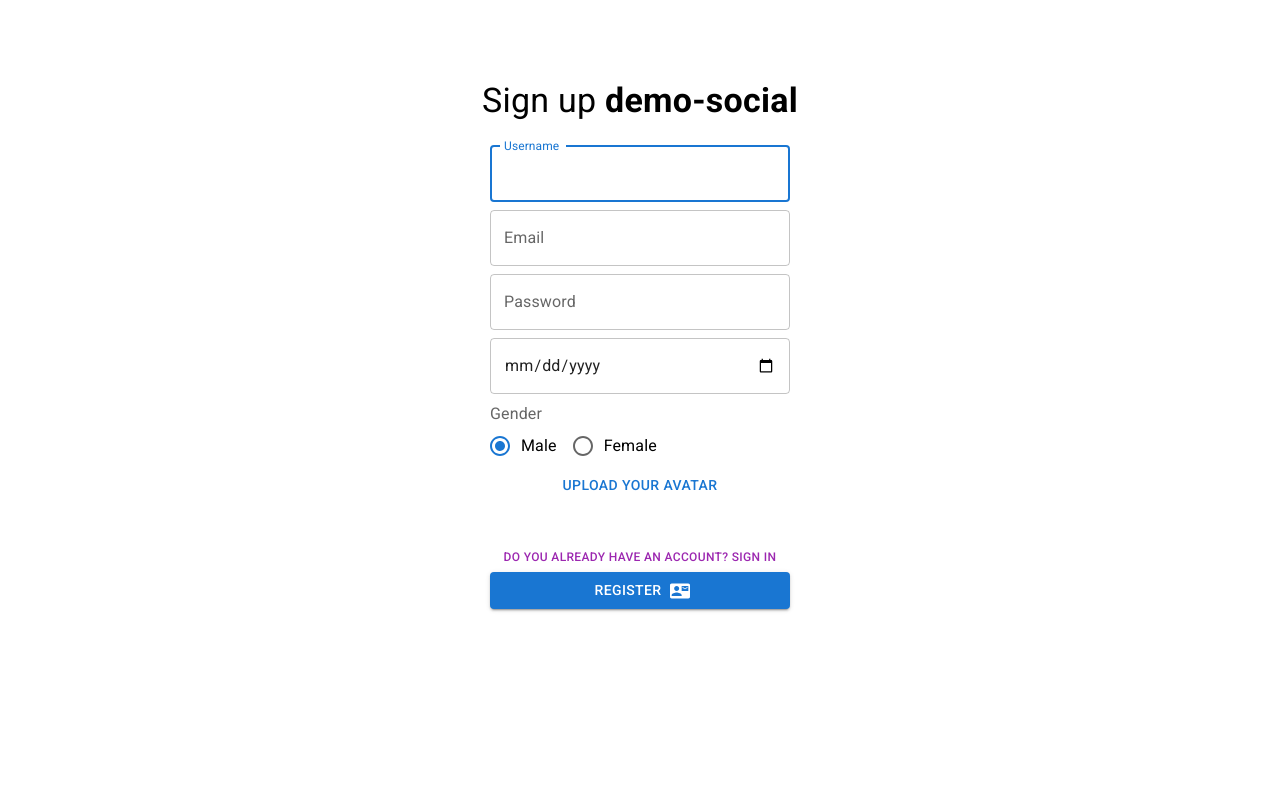
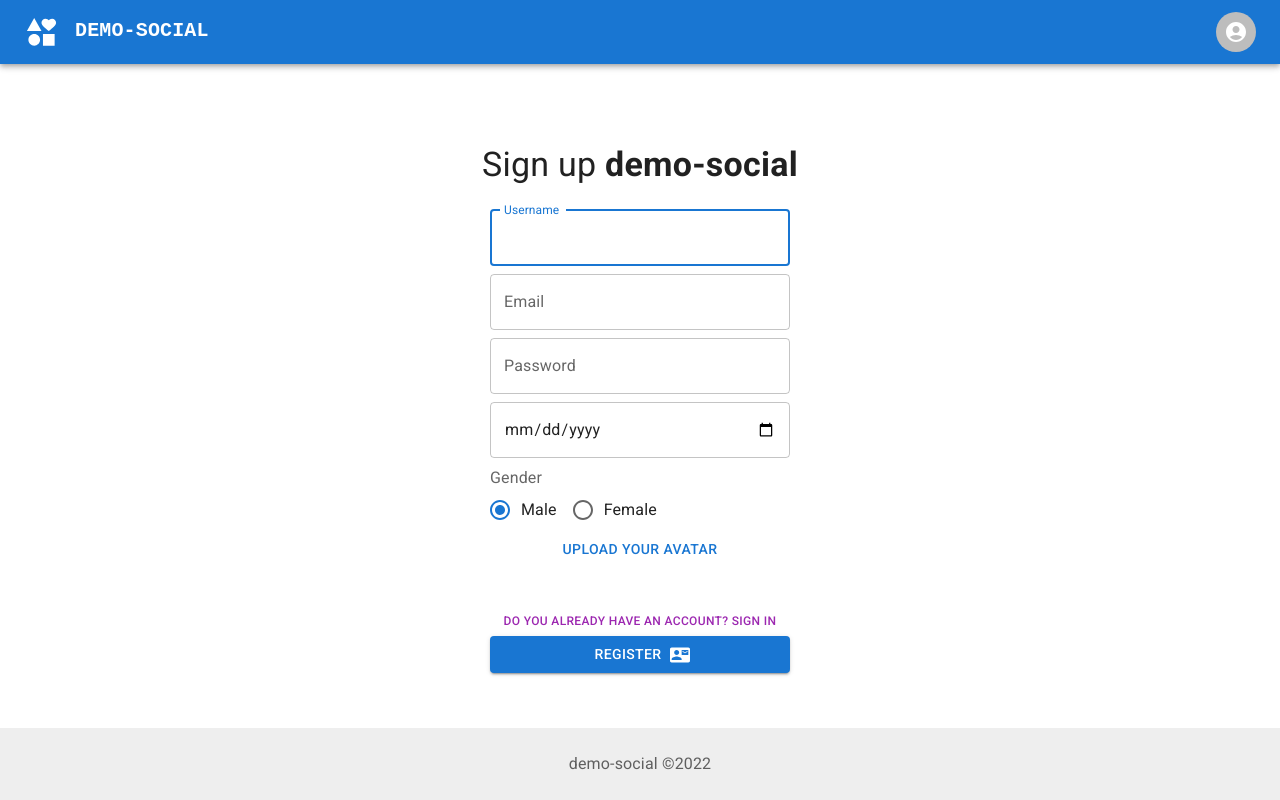
Before and after one commit to AlekseyG1995/demo-social, a React (Create React App) app in the folder client/: page / in a window 1280 px wide. Built offline with nearby package versions, Linux system fonts and the light colour scheme.

Commit message:
Added AppBar and Footer. Nested routes

```diff
--- /dev/null
+++ b/client/src/components/AppBarMenu.jsx
@@ -0,0 +1,101 @@
+import * as React from 'react';
+import AppBar from '@mui/material/AppBar';
+import Box from '@mui/material/Box';
+import Toolbar from '@mui/material/Toolbar';
+import IconButton from '@mui/material/IconButton';
+import Typography from '@mui/material/Typography';
+import Menu from '@mui/material/Menu';
+import MenuIcon from '@mui/icons-material/Menu';
+import Container from '@mui/material/Container';
+import Avatar from '@mui/material/Avatar';
+import Button from '@mui/material/Button';
+import Tooltip from '@mui/material/Tooltip';
+import MenuItem from '@mui/material/MenuItem';
+import AdbIcon from '@mui/icons-material/Adb';
+
+import { } from '@mui/material'
+import InterestsIcon from '@mui/icons-material/Interests';
+import AccountCircleIcon from '@mui/icons-material/AccountCircle';
+
+
+const pages = ['Products', 'Pricing', 'Blog'];
+const settings = ['Account', 'Logout'];
+
+const AppBarMenu = () => {
+  const [anchorElNav, setAnchorElNav] = React.useState(null);
+  const [anchorElUser, setAnchorElUser] = React.useState(null);
+
+
+  const handleOpenUserMenu = (event) => {
+    setAnchorElUser(event.currentTarget);
+  };
+
+  const handleCloseUserMenu = () => {
+    setAnchorElUser(null);
+  };
+
+  return (
+    <AppBar position="static">
+      <Container maxWidth="xl">
+        <Toolbar disableGutters>
+          <Box sx={{ display: 'flex', flexGrow: 1 }}>
+            <InterestsIcon fontSize='large' />
+            <Typography
+              variant="h6"
+              noWrap
+              // component="Link"
+              // href="/"
+              sx={{
+                ml: 2,
+                display: 'flex',
+                fontFamily: 'monospace',
+                fontWeight: 700,
+                letterSpacing: '.rem',
+                color: 'inherit',
+                textDecoration: 'none',
+              }}
+            >
+              DEMO-SOCIAL
+            </Typography>
+          </Box>
+
+          <Box>
+            <Tooltip title="Profile">
+              <IconButton onClick={handleOpenUserMenu} sx={{ p: 0 }}>
+                <Avatar alt="Avatar" >
+                  <AccountCircleIcon/>
+                </Avatar>
+                {/* if Auth */}
+                {/* <Avatar alt="Avatar" src="/static/images/avatar/2.jpg" /> */}
+
+              </IconButton>
+            </Tooltip>
+            <Menu
+              sx={{ mt: '45px' }}
+              id="menu-appbar"
+              anchorEl={anchorElUser}
+              anchorOrigin={{
+                vertical: 'top',
+                horizontal: 'right',
+              }}
+              keepMounted
+              transformOrigin={{
+                vertical: 'top',
+                horizontal: 'right',
+              }}
+              open={Boolean(anchorElUser)}
+              onClose={handleCloseUserMenu}
+            >
+              {settings.map((setting) => (
+                <MenuItem key={setting} onClick={handleCloseUserMenu}>
+                  <Typography textAlign="center">{setting}</Typography>
+                </MenuItem>
+              ))}
+            </Menu>
+          </Box>
+        </Toolbar>
+      </Container>
+    </AppBar>
+  );
+};
+export default AppBarMenu;
--- a/client/src/components/AuthorizationForm.jsx
+++ b/client/src/components/AuthorizationForm.jsx
@@ -11,13 +11,31 @@ import {
   FormLabel,
   RadioGroup,
   Radio,
+  Alert,
+  Snackbar,
   Divider
 } from "@mui/material";
 import { Link } from 'react-router-dom';
 
 export const AuthorizationForm = ({ toggleSignMode }) => {
 
+  const [isOpenSnack, setIsOpenSnack] = useState(false)
+  const handleClose = (event, reason) => {
+    if (reason === 'clickaway') {
+      return;
+    }
+    setIsOpenSnack(false)
+  }
 
+  const [authData, setAuthData] = useState({
+    username: '',
+    password: ''
+  })
+
+
+  useEffect(() => { // DEBUG
+    console.log('authData, ', authData);
+  }, [authData])
 
   return (
     <>
@@ -34,11 +52,24 @@ export const AuthorizationForm = ({ toggleSignMode }) => {
             mx: 'auto'
 
           }}>
-          <TextField sx={{ mb: 1 }} id="username" autoFocus label="Username" />
-          <TextField sx={{ mb: 1 }} id="password" type='password' label="Password" />
+          <TextField
+            value={authData.username}
+            onChange={e => { setAuthData({ ...authData, username: e.target.value }) }}
+            sx={{ mb: 1 }}
+            autoFocus
+            label="Username"
+          />
+          <TextField
+            value={authData.password}
+            onChange={e => { setAuthData({ ...authData, password: e.target.value }) }}
+            sx={{ mb: 1 }}
+            type='password'
+            label="Password"
+          />
           <Button
             component="label"
             color="warning"
+            onClick={() => setIsOpenSnack(true)}
           >
             Forgot your password?
 
@@ -54,7 +85,11 @@ export const AuthorizationForm = ({ toggleSignMode }) => {
           </Button>
         </Box>
       </Container>
-
+      <Snackbar open={isOpenSnack} autoHideDuration={6000} onClose={handleClose}>
+        <Alert onClose={handleClose} severity="info" sx={{ width: '100%' }}>
+         Ooops, it's not implemented yet)
+        </Alert>
+      </Snackbar>
     </>
   );
 };
--- /dev/null
+++ b/client/src/components/Footer.jsx
@@ -0,0 +1,40 @@
+import React from 'react';
+import {
+  Box,
+  Typography,
+  Container,
+  Link,
+  CssBaseline
+} from '@mui/material'
+
+function Copyright() {
+  return (
+    <Typography textAlign='center' variant="body1" color="text.secondary">
+      demo-social ©
+      {new Date().getFullYear()}
+    </Typography>
+  );
+}
+
+const Footer = () => {
+  return (
+    <Box
+        component="footer"
+        sx={{
+          py: 3,
+          px: 2,
+          mt: 'auto',
+          backgroundColor: (theme) =>
+            theme.palette.mode === 'light'
+              ? theme.palette.grey[200]
+              : theme.palette.grey[800],
+        }}
+      >
+        <Container maxWidth="sm">
+          <Copyright />
+        </Container>
+      </Box>
+  );
+};
+
+export default Footer;
--- a/client/src/components/RegistrationForm.jsx
+++ b/client/src/components/RegistrationForm.jsx
@@ -1,4 +1,4 @@
-import React from 'react';
+import React, { useEffect, useState } from 'react';
 import PropTypes from 'prop-types';
 import {
   Typography,
@@ -17,7 +17,21 @@ import ContactMailIcon from '@mui/icons-material/ContactMail';
 // import BadgeIcon from '@mui/icons-material/Badge';
 
 export const RegistrationForm = ({ toggleSignMode }) => {
-  const [currentGender, setCurrentGender] = React.useState('male');
+
+
+
+  const [regData, setRegData] = useState({
+    username: '',
+    email: '',
+    password: '',
+    birthday: '',
+    gender: 'male',
+    file: ''
+  })
+
+  useEffect(() => { // DEBUG
+    console.log('regData, ', regData);
+  }, [regData])
 
   return (
     <>
@@ -34,11 +48,40 @@ export const RegistrationForm = ({ toggleSignMode }) => {
             mx: 'auto'
 
           }}>
-          <FormControl>
-            <TextField sx={{ mb: 1 }} id="username" autoFocus label="Username" />
-            <TextField sx={{ mb: 1 }} id="email" type='email' label="Email" />
-            <TextField sx={{ mb: 1 }} id="password" type='password' label="Password" />
-            <TextField sx={{ mb: 1 }} id="birthday" defaultValue='' type='date' label="" />
+
+          <TextField
+            value={regData.username}
+            onChange={e => { setRegData({ ...regData, username: e.target.value }) }}
+            sx={{ mb: 1 }}
+            id="username"
+            autoFocus
+            label="Username"
+          />
+          <TextField
+            value={regData.email}
+            onChange={e => { setRegData({ ...regData, email: e.target.value }) }}
+            sx={{ mb: 1 }}
+            id="email"
+            type='email'
+            label="Email"
+          />
+          <TextField
+            value={regData.password}
+            onChange={e => { setRegData({ ...regData, password: e.target.value }) }}
+            sx={{ mb: 1 }}
+            id="password"
+            type='password'
+            label="Password"
+          />
+          <TextField
+            value={regData.birthday}
+            onChange={e => { setRegData({ ...regData, birthday: e.target.value }) }}
+            sx={{ mb: 1 }}
+            id="birthday"
+            type='date'
+            // placeholder='1'
+            label="" // BUG
+          />
           <FormControl>
             <FormLabel id="gender-radio-buttons">Gender</FormLabel>
             <RadioGroup
@@ -46,15 +89,15 @@ export const RegistrationForm = ({ toggleSignMode }) => {
               defaultValue="male"
               aria-labelledby="gender-radio-buttons"
               name="gender-radio-buttons"
-                value={currentGender}
-                onChange={setCurrentGender}
+              value={regData.gender}
+              onChange={e => { setRegData({ ...regData, gender: e.target.value }) }}
             >
               <FormControlLabel value="male" control={<Radio />} label="Male" />
               <FormControlLabel value="female" control={<Radio />} label="Female" />
             </RadioGroup>
           </FormControl>
 
-          </FormControl>
+
           <Button
             // variant="contained"
             component="label"
@@ -62,6 +105,8 @@ export const RegistrationForm = ({ toggleSignMode }) => {
             Upload your avatar
             <input
               type="file"
+              value={regData.file}
+              onChange={e => { setRegData({ ...regData, file: e.target.value }) }}
               color='primary'
               hidden
             />
@@ -78,6 +123,7 @@ export const RegistrationForm = ({ toggleSignMode }) => {
         </Box>
       </Container>
 
+
     </>
   )
 }
--- a/client/src/index.js
+++ b/client/src/index.js
@@ -7,6 +7,7 @@ import {
 } from "react-router-dom";
 import './index.css';
 import AccountPage from './pages/Account';
+import App from './pages/App';
 import ErrorPage from './pages/Error';
 import IndexPage from './pages/Index';
 import PeoplePage from './pages/People';
@@ -17,10 +18,12 @@ root.render(
   <React.StrictMode>
     <BrowserRouter>
       <Routes>
-        <Route path="*" element={<ErrorPage />} />
-        <Route path="/" element={<IndexPage />} />
-        <Route path="/account" element={<AccountPage />} />
-        <Route path="/people" element={<PeoplePage />} />
+        <Route path="/" element={<App/>}>
+          <Route index path="/" element={<IndexPage />} />
+          <Route path="/account" element={<AccountPage />} />
+          <Route path="/people" element={<PeoplePage />} />
+          <Route path="*" element={<ErrorPage />} />
+        </Route>
       </Routes>
     </BrowserRouter>
   </React.StrictMode>
--- a/client/src/pages/Account.jsx
+++ b/client/src/pages/Account.jsx
@@ -1,9 +1,88 @@
-import React from 'react';
+import React, { useState, useEffect } from 'react';
+import PropTypes from 'prop-types';
+import {
+  Typography,
+  Button,
+  TextField,
+  Box,
+  Container,
+  FormControl,
+  FormControlLabel,
+  FormLabel,
+  RadioGroup,
+  Radio,
+  Alert,
+  Snackbar,
+  Divider
+} from "@mui/material";
 
 const Account = () => {
+
+
+  const [accountData, setAccountData] = useState({
+    username: '',
+    password: '',
+    file: ''
+  })
+
+
+  useEffect(() => { // DEBUG
+    console.log('authData, ', accountData);
+  }, [accountData])
+
   return (
     <div>
-      Account page
+      <Container sx={{ mt: 10 }}>
+        <Typography variant='h4' textAlign={'center'}>
+          Edit your account
+        </Typography>
+        <Box
+          width='300px'
+          mt={3}
+          sx={{
+            display: 'flex',
+            flexDirection: 'column',
+            mx: 'auto'
+
+          }}>
+          <TextField
+            value={accountData.username}
+            onChange={e => { setAccountData({ ...accountData, username: e.target.value }) }}
+            sx={{ mb: 1 }}
+            autoFocus
+            label="Username"
+          />
+          <TextField
+            value={accountData.password}
+            onChange={e => { setAccountData({ ...accountData, password: e.target.value }) }}
+            sx={{ mb: 1 }}
+            type='password'
+            label="Password"
+          />
+
+          <Button
+            // variant="contained"
+            component="label"
+          >
+            change avatar
+            <input
+              type="file"
+              value={accountData.file}
+              onChange={e => { setAccountData({ ...accountData, file: e.target.value }) }}
+              color='primary'
+              hidden
+            />
+          </Button>
+
+          <Typography>-CARD WITH UPLOAD-</Typography>
+
+
+
+          <Button variant='contained'>
+            Save changes
+          </Button>
+        </Box>
+      </Container>
     </div>
   );
 };
--- /dev/null
+++ b/client/src/pages/App.jsx
@@ -0,0 +1,36 @@
+import React from 'react';
+import {
+  Outlet
+} from 'react-router-dom'
+
+import {
+  Box,
+  Typography,
+  Container,
+  Link,
+  CssBaseline
+} from '@mui/material'
+import Footer from '../components/Footer';
+import AppBarMenu from '../components/AppBarMenu';
+
+
+
+
+const App = () => {
+  return (
+    <Box
+      sx={{
+        display: 'flex',
+        flexDirection: 'column',
+        minHeight: '100vh',
+      }}
+    >
+      <AppBarMenu/>
+      <CssBaseline />
+      <Outlet />
+      <Footer />
+    </Box>
+  );
+};
+
+export default App;
```
Lines whose indentation alone changed are shown as unchanged.
